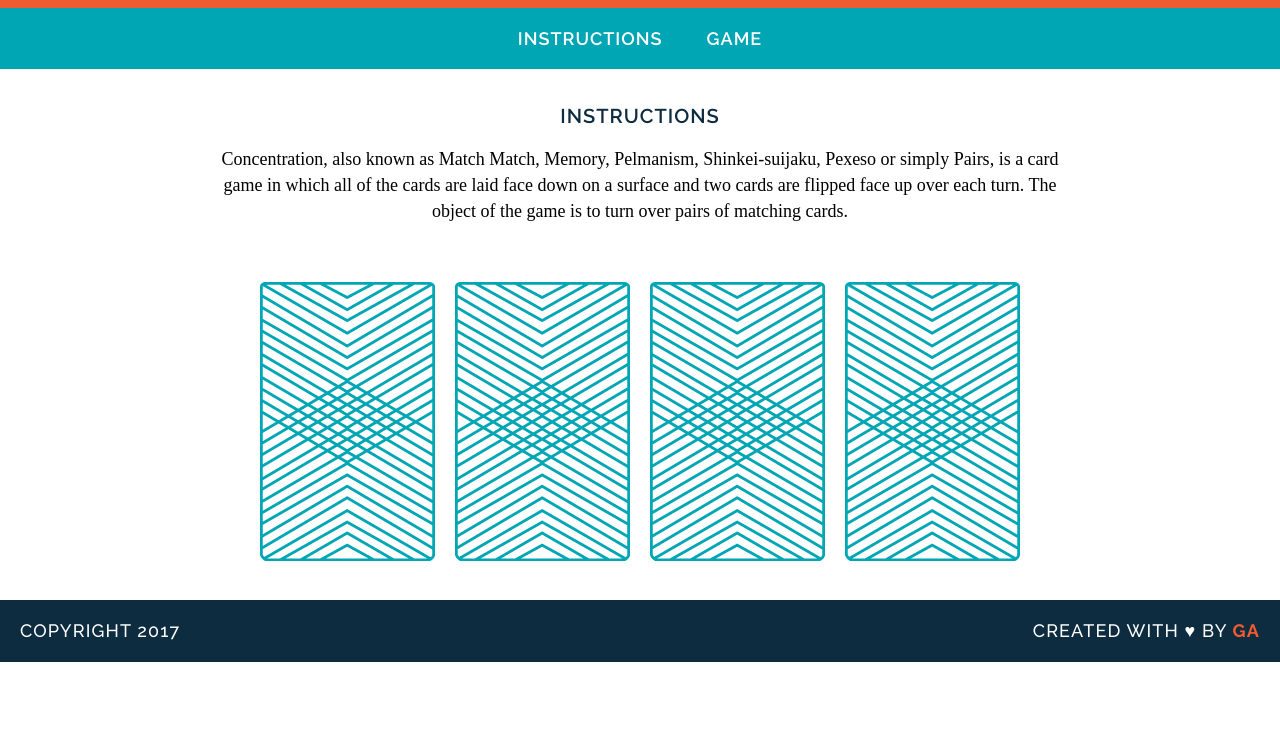
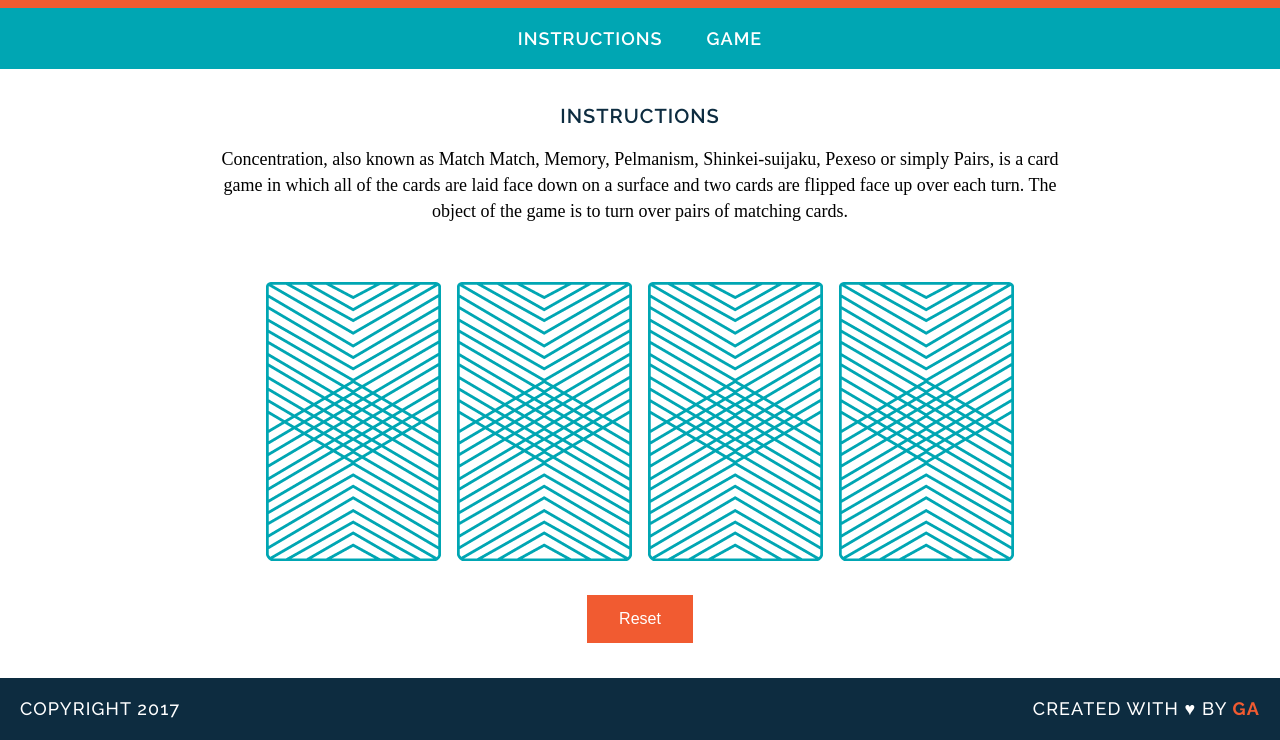
Before and after one commit to Bedour47/memorygame, a plain HTML site: page memory_game/index.html in a window 1280 px wide. Shown: the part 105-845 px from the top of the page. Before the commit the page ends 800 px from the top, so only its background shows below. Drawn offline with Linux system fonts and the light colour scheme; a web font is replaced by a local one.

Commit message:
created game logic

```diff
--- a/memory_game/css/style.css
+++ b/memory_game/css/style.css
@@ -87,3 +87,15 @@ font-size: 0;
 	color: #F15B31;
 	font-weight: 700;
 }
+
+button{
+  background-color: #F15B31;
+  border: none;
+  color: white;
+  margin: 30px 8px 0 8px;
+  padding: 15px 32px;
+  font-size: 16px;
+  text-align: center;
+  text-decoration: none;
+  display: inline-block;
+}
--- a/memory_game/index.html
+++ b/memory_game/index.html
@@ -11,17 +11,15 @@
 	</header>
     <nav>
       	<a href="#instructions">Instructions</a>
-		<a href="#game">Game</a>
+		<a href="#game-board">Game</a>
     </nav>
     <main>
     	<h2 id="instructions">Instructions</h2>
   		<p>Concentration, also known as Match Match, Memory, Pelmanism, Shinkei-suijaku, Pexeso or simply Pairs, is a card game in which all of the cards are laid face down on a surface and two cards are flipped face up over each turn. The object of the game is to turn over pairs of matching cards.</p>
-		<div id="game">
-			<img src="images/back.png" alt="Queen of Diamonds">
-			<img src="images/back.png" alt="Queen of Hearts">
-			<img src="images/back.png" alt="King of Diamonds">
-			<img src="images/back.png" alt="King of Hearts">
-		</div>
+
+  		<!--images will be added to the game board through  js-->
+		<div id="game-board" class="board clearfix"></div>
+		<button onclick="reset()">Reset</button>
     </main>
     <footer class="clearfix">
     	<p class="copyright">Copyright 2017</p>
--- a/memory_game/js/main.js
+++ b/memory_game/js/main.js
@@ -25,22 +25,53 @@ var cardsInPlay = []; //This array will eventually hold the cards that are in pl
 
 function checkForMatch(){
 	if (cardsInPlay[0] === cardsInPlay[1]) {
-  		console.log("You found a match!");//alert?
+  		alert("You found a match!");
 	} else {
   		alert("Sorry, try again.");
 	}
-}//end of checkForMatch function
+};//end of checkForMatch function
 
-function flipCard (cardId){
+
+function flipCard (){
+	//getAttribute method to get the data-id attribute of the card that was just clicked and store it in a variable cardId.
+	var cardId = this.getAttribute('data-id');
+	cardsInPlay.push(cards[cardId].rank); //add the card that the user flipped to the cardsInPlay array.
+	//log into the console the flipped card details.
 	console.log("User flipped " + cards[cardId].rank);
-	cardsInPlay.push(cards[cardId].rank); //add the card that the user flipped to the cardsInPlay array.
-	console.log(cards[cardId].cardImage);//temp?
-	console.log(cards[cardId].suit);//temp?
+	console.log(cards[cardId].cardImage);
+	console.log(cards[cardId].suit);
+	//use the setAttribute method to update the src attribute to the image of the card that was just clicked
+	this.setAttribute('src', cards[cardId].cardImage);
+
 	//if statement that checks to see if the length of the cardsInPlay array is 2 to call checkForMatch.
 	if (cardsInPlay.length === 2){
 		checkForMatch();
 	}
-}//end of flipCard function
+};//end of flipCard function
 
-flipCard(0);
-flipCard(2);
+
+//this function will create a new game board
+function createBoard (){
+	for (var i = 0; i < cards.length; i++) {
+		//For each card, use createElement to create an "img" element and store it in a variable cardElement.
+		var cardElement = document.createElement('img');
+		//use the setAttribute() method on cardElement to set some attributes that we want. (here src attribute)
+		cardElement.setAttribute('src', 'images/back.png');
+		//Set the card's 'data-id' attribute to be the current index of the card array, (i).
+		cardElement.setAttribute('data-id', i);
+
+		//use the addEventListener() method on the cardElement. Add a click event so that when a user clicks on a card, the flipCard function is called.
+		cardElement.addEventListener('click', flipCard);
+		//append the cardElement to the game board.
+		document.getElementById('game-board').appendChild(cardElement);
+	}
+};//end of createBoard function
+
+createBoard();
+
+//this function will resets the game board
+function reset(){
+	document.getElementById('game-board').innerHTML = " "; //to clear the game board.
+	cardsInPlay = []; //to clear the array content so the alert will be effective again once we reset the board.
+	createBoard(); //to create a new game board :)
+}
```
